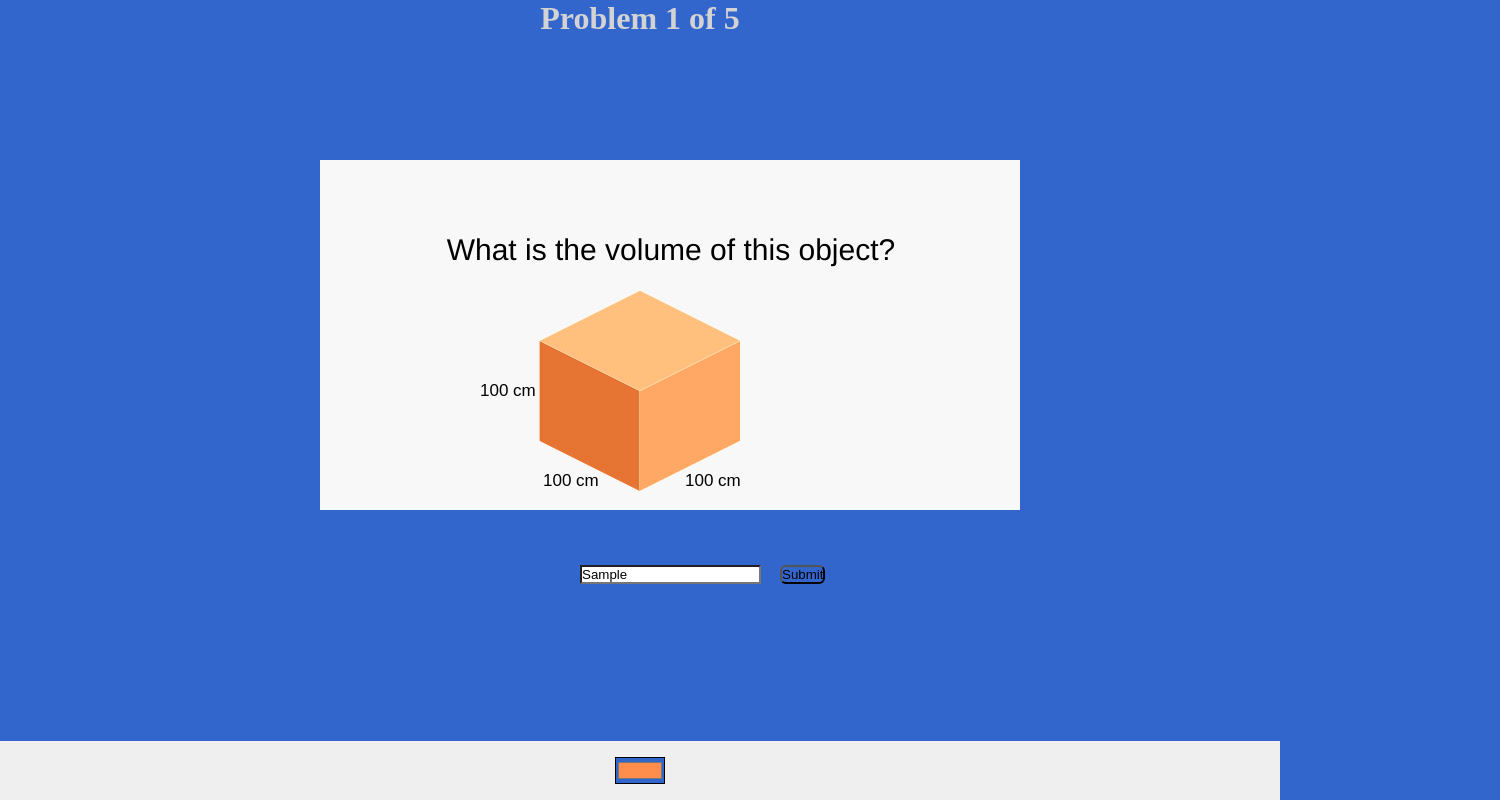
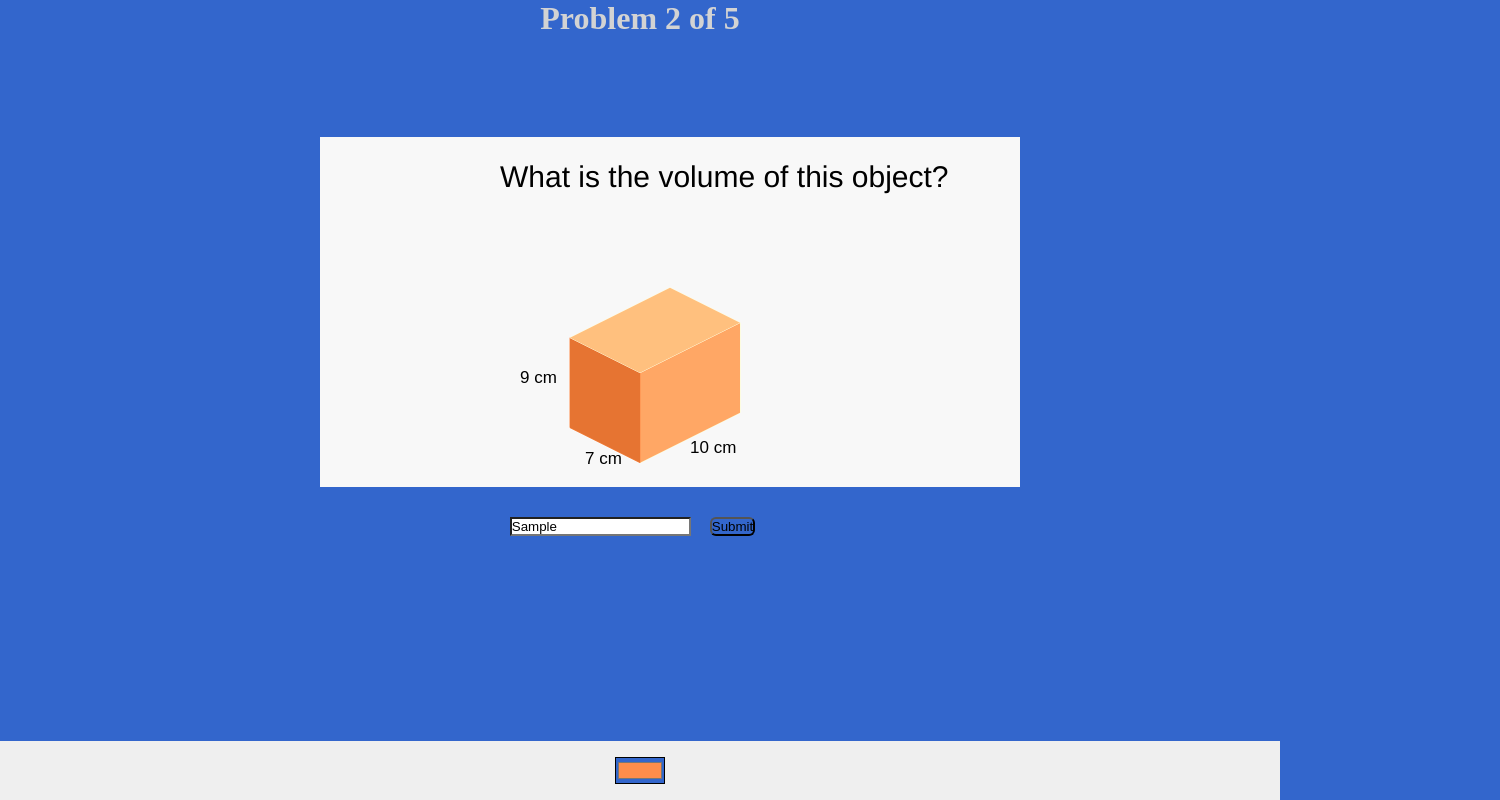
Before and after one commit to gracejohnsn/NumberPrime, a website: page public/volumeView/volume.html in a window 1280 px wide. Both pictures are taken after typing "Sample" into the empty fields and a click on the button "Submit". Shown: the whole page, 1500 px wide, since content can reach past the window. Drawn offline with Linux system fonts and the light colour scheme.

Commit message:
added randomization to volume view, modifed layout to better fit different browsers and added answer checking code

```diff
--- a/public/volumeView/volume.html
+++ b/public/volumeView/volume.html
@@ -36,32 +36,20 @@ Weight:
     }
 
 
-    canvas {
-      position:absolute;
-      top: 60px;
-
-    }
-
     p {
       text-align:center;
-      margin-top: 50px;
-    }
-
-    #myProgress {
-      width: 100%;
-      background-color: grey;
-    }
-    #myBar {
-      width: 1%;
-      height: 30px;
-      background-color: green;
+      margin-top: 5px;
     }
 
     #answer {
-      position: absolute;
-      top: 550px;
-      left: 580px;*/
+      margin: auto;
+      width: 50%;
+      text-align: center;
+      align-items: center;
+      padding-top: 15px;
     }
+
+
     button {
       border-radius: 6px;
       margin: 15px;
@@ -70,14 +58,15 @@ Weight:
     input[type="text"], textarea {
       background-color : white;
     }
+
   </style>
 </head>
 <body>
-  <h1>Problem 1 of 5</h1>
+  <h1>Problem <span id="num"></span> of 5</h1>
   <canvas id="myCanvas"></canvas>
   <div id = "answer">
-    <input type="text" name="Your Answer" style="backgorund-color:white">
-    <button onclick="move()">Submit</button>
+    <input id="ans" type="text" name="Your Answer" style="backgorund-color:white">
+    <button onclick="checkAnswer()">Submit</button>
   </div>
   <form>
     <input id="color" type="color" value="#ff8d4b">
@@ -87,29 +76,51 @@ Weight:
 
 <script>
 
-  function move() {
-    var elem = document.getElementById("myBar");
-    var width = 1;
-    var id = setInterval(frame, 10);
-    function frame() {
-      if (width >= 100) {
-        clearInterval(id);
-      } else {
-        width++;
-        elem.style.width = width + '%';
-      }
-    }
-  }
+  var correct = 0;
+  var incorrect = 0;
+  var problemNumber = 1;
   var canvas = document.getElementById("myCanvas");
   canvas.width = 1500;
   canvas.height = 450;
   var ctx = canvas.getContext('2d');
+  var x1 = generateRandomNumber()*10;
+  var x2 = generateRandomNumber()*10;
+  var y = generateRandomNumber()*10;
+  var color = document.querySelector('#color');
+  document.getElementById("num").innerHTML = problemNumber;
 
-  // Pick out the form elements for easy access later
-  var x1 = "100";
-  var x2 = "100";
-  var y = "100";
-  var color = document.querySelector('#color');;
+
+  function checkAnswer() {
+    if(document.getElementById('ans').value == x1*x2*y/1000) {
+      correct++;
+    }
+    else {
+      incorrect++;
+    }
+    problemNumber++;
+    if(problemNumber == 5)
+    {
+
+    }
+    else {
+      document.getElementById("num").innerHTML = problemNumber;
+      refresh();
+    }
+  }
+
+  function refresh() {
+    ctx = canvas.getContext('2d');
+    x1 = generateRandomNumber()*10;
+    x2 = generateRandomNumber()*10;
+    y = generateRandomNumber()*10;
+    color = document.querySelector('#color');
+    draw();
+  }
+
+  //generates random number from 1 to 10
+  function generateRandomNumber() {
+    return Math.floor(Math.random() * 10) + 5;
+  }
 
   // Animation function
   function draw(){
@@ -123,9 +134,9 @@ Weight:
   drawCube(
     window.innerWidth/2,
     window.innerHeight/2 + wobble + y/2 -20,
-    Number(x1),
-    Number(x2),
-    Number(y),
+    x1,
+    x2,
+    y,
     color.value
   );
 
@@ -152,33 +163,39 @@ Weight:
     ctx.fillStyle = "#F8F8F8";
     ctx.fillRect(window.innerWidth/4, 100, 700, 500);
 
+    //shadeColor(color, 10)
+    //right side of cube h x wy
     ctx.beginPath();
-    ctx.moveTo(x, y);
-    ctx.lineTo(x - wx, y - wx * 0.5);
-    ctx.lineTo(x - wx, y - h - wx * 0.5);
-    ctx.lineTo(x, y - h * 1);
+    ctx.moveTo(x, y); //a
+    ctx.lineTo(x + wy, y - wy * 0.5); //f
+    ctx.lineTo(x + wy, y - h - wy * 0.5); //e
+    ctx.lineTo(x, y - h * 1); //d
+    ctx.closePath();
+    ctx.fillStyle = shadeColor(color, 10);
+    ctx.strokeStyle = shadeColor(color, 50);
+    ctx.stroke();
+    ctx.fill();
+
+    //shadeColor(color, -10)
+    //left side of cube h x wx
+    ctx.beginPath();
+    ctx.moveTo(x, y); //a
+    ctx.lineTo(x - wx, y - wx * 0.5); //b
+    ctx.lineTo(x - wx, y - h - wx * 0.5); //c
+    ctx.lineTo(x, y - h * 1); //d
     ctx.closePath();
     ctx.fillStyle = shadeColor(color, -10);
     ctx.strokeStyle = color;
     ctx.stroke();
     ctx.fill();
 
+    //shadeColor(color, 20)
+    //top side of cube wx x wy
     ctx.beginPath();
-    ctx.moveTo(x, y);
-    ctx.lineTo(x + wy, y - wy * 0.5);
-    ctx.lineTo(x + wy, y - h - wy * 0.5);
-    ctx.lineTo(x, y - h * 1);
-    ctx.closePath();
-    ctx.fillStyle = shadeColor(color, 10);
-    ctx.strokeStyle = shadeColor(color, 50);
-    ctx.stroke();
-    ctx.fill();
-
-    ctx.beginPath();
-    ctx.moveTo(x, y - h);
-    ctx.lineTo(x - wx, y - h - wx * 0.5);
-    ctx.lineTo(x - wx + wy, y - h - (wx * 0.5 + wy * 0.5));
-    ctx.lineTo(x + wy, y - h - wy * 0.5);
+    ctx.moveTo(x, y - h); //d
+    ctx.lineTo(x - wx, y - h - wx * 0.5);  //c
+    ctx.lineTo(x - wx + wy, y - h - (wx * 0.5 + wy * 0.5)); //g
+    ctx.lineTo(x + wy, y - h - wy * 0.5); //e
     ctx.closePath();
     ctx.fillStyle = shadeColor(color, 20);
     ctx.strokeStyle = shadeColor(color, 60);
@@ -187,20 +204,25 @@ Weight:
 
     ctx.font = "17px Arial";
     ctx.fillStyle = "#000";
-    ctx.fillText(wy + " cm",x-97,y-5);
+    ctx.fillText( wy/10 + " cm",((x+x+wy)*0.5),15+(y+y-wy*0.5)*0.5); //(a+f)/2
 
 
     ctx.font = "17px Arial";
     ctx.fillStyle = "#000";
-    ctx.fillText(wx + " cm",x+45,y-5);
+    ctx.fillText(wx/10 + " cm",((x+x-wx)*0.5)-20,19+((y+y-wx*0.5)*0.5)); //(a+b)/2
 
     ctx.font = "17px Arial";
     ctx.fillStyle = "#000";
-    ctx.fillText(h + " cm",x - 160,y - 95);
+    ctx.fillText(h/10 + " cm", ((x-wx+x-wx)*0.5) -50, midpoint(y - wx * 0.5, y - h - wx * 0.5));//(c+b)/2
 
     ctx.font = "30px Helvetica";
     ctx.fillStyle = "#000";
-    ctx.fillText("What is the volume of this object?", window.innerWidth/3 +20, window.innerHeight/2-200);
+    ctx.fillText("What is the volume of this object?", (canvas.width/2) -250 , 150);
 
   }
+
+  function midpoint(x1, x2) {
+    var a = x1+x2;
+    return a/2;
+  }
 </script>
```
